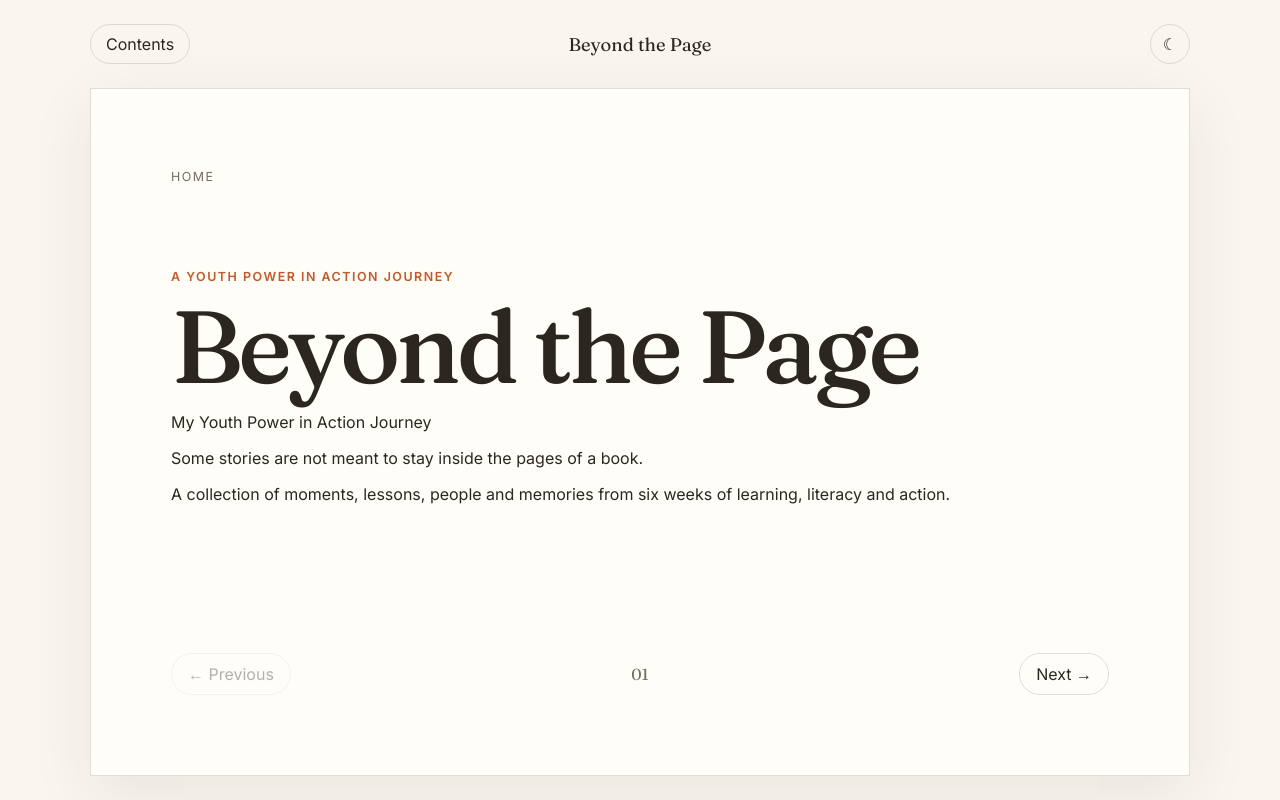
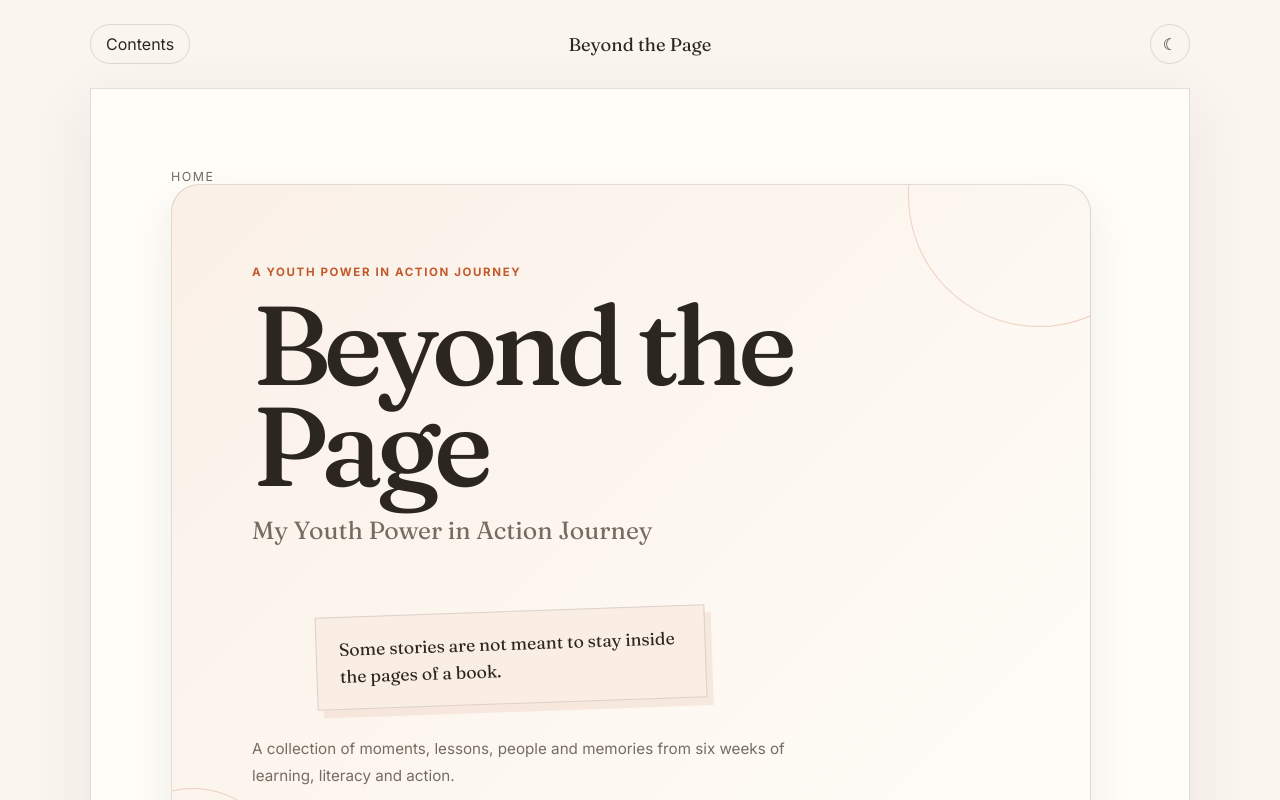
Before and after one commit to JJTGG/beyond-the-page, a Next.js app: page / in a window 1280 px wide. Shown: the top 800 px of the page. Built offline with nearby package versions, Linux system fonts and the light colour scheme.

Commit message:
style: add story cover styling

```diff
--- a/app/globals.css
+++ b/app/globals.css
@@ -1474,3 +1474,132 @@ main {
     padding: 2rem 0.5rem;
   }
 }
+
+
+  /* =========================
+   Home / Story Cover
+   ========================= */
+
+.chapter-cover {
+  position: relative;
+  min-height: min(680px, 78vh);
+  display: flex;
+  flex-direction: column;
+  justify-content: center;
+  padding: clamp(2rem, 7vw, 5rem);
+  overflow: hidden;
+  background:
+    linear-gradient(
+      135deg,
+      color-mix(in srgb, var(--accent) 8%, var(--paper)),
+      var(--paper)
+    );
+  border: 1px solid var(--border);
+  border-radius: 28px;
+  box-shadow: 0 18px 45px var(--shadow);
+}
+
+.chapter-cover::before,
+.chapter-cover::after {
+  content: "";
+  position: absolute;
+  pointer-events: none;
+  border: 1px solid color-mix(in srgb, var(--accent) 25%, transparent);
+  border-radius: 50%;
+}
+
+.chapter-cover::before {
+  width: 260px;
+  height: 260px;
+  top: -120px;
+  right: -80px;
+  transform: rotate(12deg);
+}
+
+.chapter-cover::after {
+  width: 180px;
+  height: 180px;
+  bottom: -100px;
+  left: -70px;
+  transform: rotate(-18deg);
+}
+
+.chapter-cover .eyebrow {
+  position: relative;
+  z-index: 1;
+  margin-bottom: 1rem;
+  color: var(--accent);
+  font-size: 0.72rem;
+  font-weight: 700;
+  letter-spacing: 0.14em;
+  text-transform: uppercase;
+}
+
+.chapter-cover h1 {
+  position: relative;
+  z-index: 1;
+  max-width: 760px;
+  margin: 0;
+  font-family: var(--font-fraunces), serif;
+  font-size: clamp(3.5rem, 11vw, 7rem);
+  line-height: 0.9;
+  letter-spacing: -0.055em;
+}
+
+.cover-subtitle {
+  position: relative;
+  z-index: 1;
+  max-width: 520px;
+  margin: 1rem 0 0;
+  color: var(--muted);
+  font-family: var(--font-fraunces), serif;
+  font-size: clamp(1.15rem, 3vw, 1.55rem);
+  line-height: 1.4;
+}
+
+.cover-note {
+  position: relative;
+  z-index: 1;
+  width: fit-content;
+  max-width: 390px;
+  margin: clamp(2rem, 6vw, 4rem) 0 0 clamp(1rem, 6vw, 4rem);
+  padding: 1.2rem 1.4rem;
+  background: color-mix(in srgb, var(--accent) 10%, var(--paper));
+  border: 1px solid var(--border);
+  box-shadow: 6px 8px 0 color-mix(in srgb, var(--accent) 10%, transparent);
+  transform: rotate(-2deg);
+}
+
+.cover-note p {
+  margin: 0;
+  color: var(--foreground);
+  font-family: var(--font-fraunces), serif;
+  font-size: 1.1rem;
+  line-height: 1.5;
+}
+
+.cover-intro {
+  position: relative;
+  z-index: 1;
+  max-width: 560px;
+  margin: 2rem 0 0;
+  color: var(--muted);
+  font-size: 0.95rem;
+  line-height: 1.75;
+}
+
+@media (max-width: 600px) {
+  .chapter-cover {
+    min-height: 620px;
+    padding: 2rem 1.35rem;
+    border-radius: 22px;
+  }
+
+  .chapter-cover h1 {
+    font-size: clamp(3.2rem, 17vw, 5rem);
+  }
+
+  .cover-note {
+    margin-left: 0.75rem;
+  }
+}
```
